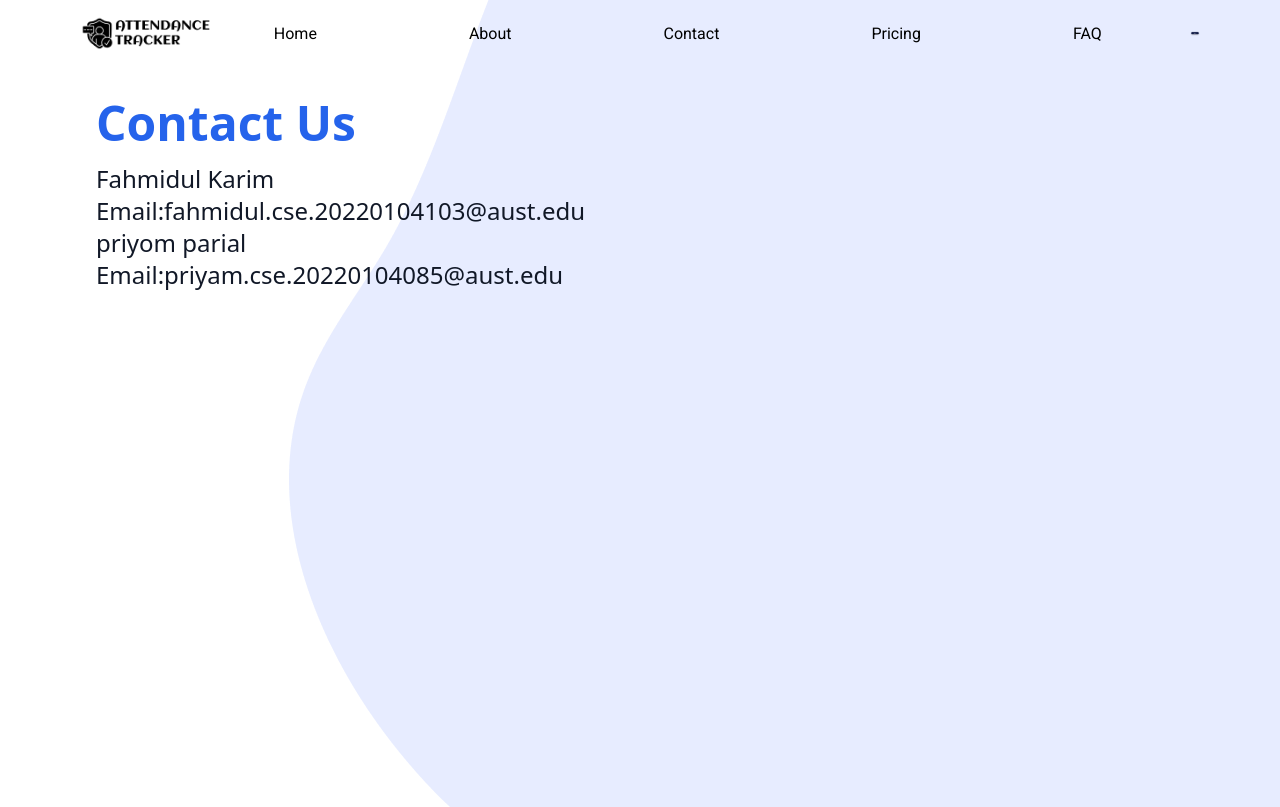
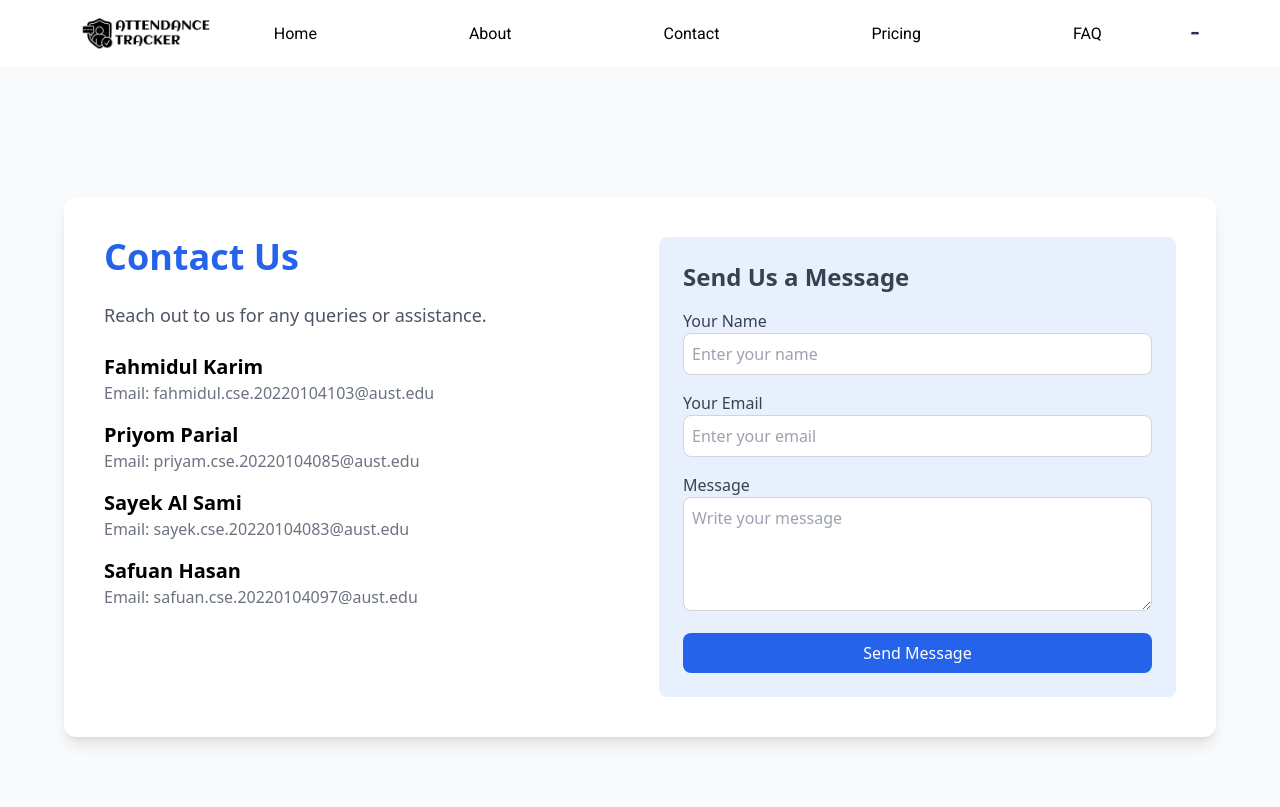
Before and after one commit to PDOX103/Attendance-Tracker, a React (Vite) app in the folder frontend/: page /contact in a window 1280 px wide. Shown: the top 807 px of the page. Built offline with nearby package versions, Linux system fonts and the light colour scheme.

Commit message:
Updated ContactUs

```diff
--- a/frontend/src/Pages/Contact.jsx
+++ b/frontend/src/Pages/Contact.jsx
@@ -2,24 +2,76 @@ import React from "react";
 
 const Contact = () => {
   return (
-    <>
-      <div className="background-image">
-        <img src="/images/Signin_back.png" alt="Background" />
-      </div>
-      <div className="min-h-screen text-gray-900 p-8 relative">
-        <div className="max-w-4xl text-left ml-16 relative z-10">
-          <h1 className="text-5xl font-bold text-blue-600 mb-4">Contact Us</h1>
-          <p className="text-2xl mb-6">
-            <h1>Fahmidul Karim</h1>
-            <h1>Email:fahmidul.cse.20220104103@aust.edu</h1>
+    <div className="min-h-screen bg-[#F8FAFC] flex flex-col justify-center items-center px-6">
+      {/* Contact Container */}
+      <div className="max-w-6xl w-full bg-white shadow-lg rounded-xl p-10 md:flex md:space-x-10">
+        {/* Left Side - Contact Info */}
+        <div className="md:w-1/2 space-y-6">
+          <h1 className="text-4xl font-bold text-blue-600">Contact Us</h1>
+          <p className="text-gray-600 text-lg">
+            Reach out to us for any queries or assistance.
+          </p>
+          <div className="space-y-4">
             <div>
-              <h1>priyom parial</h1>
-              <h1>Email:priyam.cse.20220104085@aust.edu</h1>
+              <h2 className="text-xl font-semibold">Fahmidul Karim</h2>
+              <p className="text-gray-500">Email: fahmidul.cse.20220104103@aust.edu</p>
             </div>
-          </p>
+            <div>
+              <h2 className="text-xl font-semibold">Priyom Parial</h2>
+              <p className="text-gray-500">Email: priyam.cse.20220104085@aust.edu</p>
+            </div>
+            <div>
+              <h2 className="text-xl font-semibold">Sayek Al Sami</h2>
+              <p className="text-gray-500">Email: sayek.cse.20220104083@aust.edu</p>
+            </div>
+            <div>
+              <h2 className="text-xl font-semibold">Safuan Hasan</h2>
+              <p className="text-gray-500">Email: safuan.cse.20220104097@aust.edu</p>
+            </div>
+          </div>
+        </div>
+
+        {/* Right Side - Contact Form */}
+        <div className="md:w-1/2 bg-[#E8F0FE] p-6 rounded-lg">
+          <h2 className="text-2xl font-bold text-gray-700 mb-4">Send Us a Message</h2>
+          <form className="space-y-4">
+            <div>
+              <label className="block text-gray-700 font-medium">Your Name</label>
+              <input
+                type="text"
+                className="w-full p-2 border border-gray-300 rounded-lg focus:ring-2 focus:ring-blue-400"
+                placeholder="Enter your name"
+                required
+              />
+            </div>
+            <div>
+              <label className="block text-gray-700 font-medium">Your Email</label>
+              <input
+                type="email"
+                className="w-full p-2 border border-gray-300 rounded-lg focus:ring-2 focus:ring-blue-400"
+                placeholder="Enter your email"
+                required
+              />
+            </div>
+            <div>
+              <label className="block text-gray-700 font-medium">Message</label>
+              <textarea
+                rows="4"
+                className="w-full p-2 border border-gray-300 rounded-lg focus:ring-2 focus:ring-blue-400"
+                placeholder="Write your message"
+                required
+              ></textarea>
+            </div>
+            <button
+              type="submit"
+              className="w-full bg-blue-600 text-white py-2 rounded-lg hover:bg-blue-700 transition"
+            >
+              Send Message
+            </button>
+          </form>
         </div>
       </div>
-    </>
+    </div>
   );
 };
 
```
